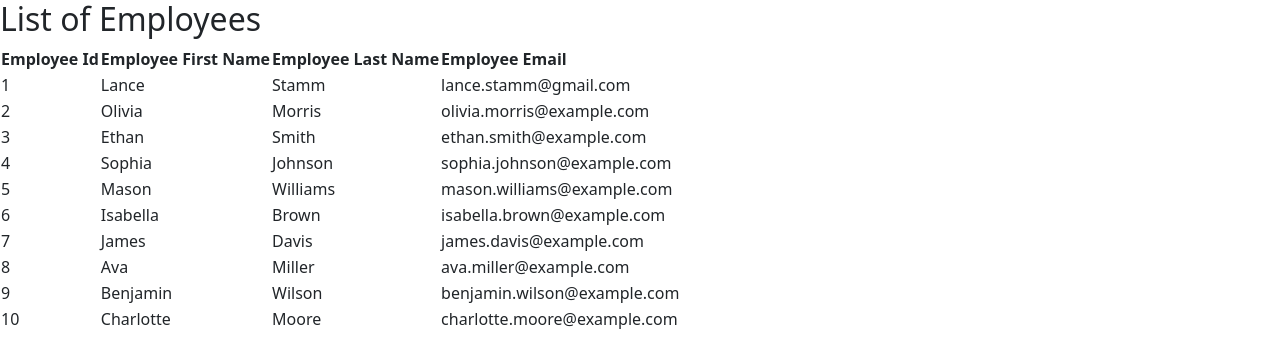
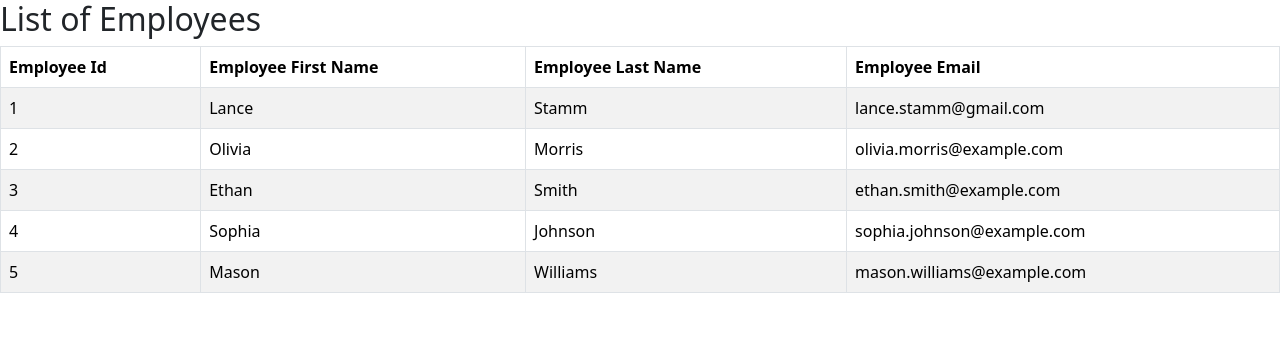
Before and after one commit to yuke001/Employee-Management-System, a React (Vite) app in the folder ems-frontend/: page / in a window 1280 px wide. Shown: the top 364 px of the page. Built offline with nearby package versions, Linux system fonts and the light colour scheme.

Commit message:
table format json data

```diff
--- a/ems-frontend/src/Component/ListEmployeeComponent.jsx
+++ b/ems-frontend/src/Component/ListEmployeeComponent.jsx
@@ -33,45 +33,16 @@ const ListEmployeeComponent = () => {
             "firstName": "Mason",
             "lastName": "Williams",
             "email": "mason.williams@example.com"
-        },
-        {
-            "id": 6,
-            "firstName": "Isabella",
-            "lastName": "Brown",
-            "email": "isabella.brown@example.com"
-        },
-        {
-            "id": 7,
-            "firstName": "James",
-            "lastName": "Davis",
-            "email": "james.davis@example.com"
-        },
-        {
-            "id": 8,
-            "firstName": "Ava",
-            "lastName": "Miller",
-            "email": "ava.miller@example.com"
-        },
-        {
-            "id": 9,
-            "firstName": "Benjamin",
-            "lastName": "Wilson",
-            "email": "benjamin.wilson@example.com"
-        },
-        {
-            "id": 10,
-            "firstName": "Charlotte",
-            "lastName": "Moore",
-            "email": "charlotte.moore@example.com"
         }
+
     ]
 
 
 
     return (
-        <div>
+        <div className='.container'>
             <h2>List of Employees</h2>
-            <table>
+            <table className='table table-striped table-bordered'>
                 <thead>
                     <tr>
                         <th>Employee Id</th>
```
